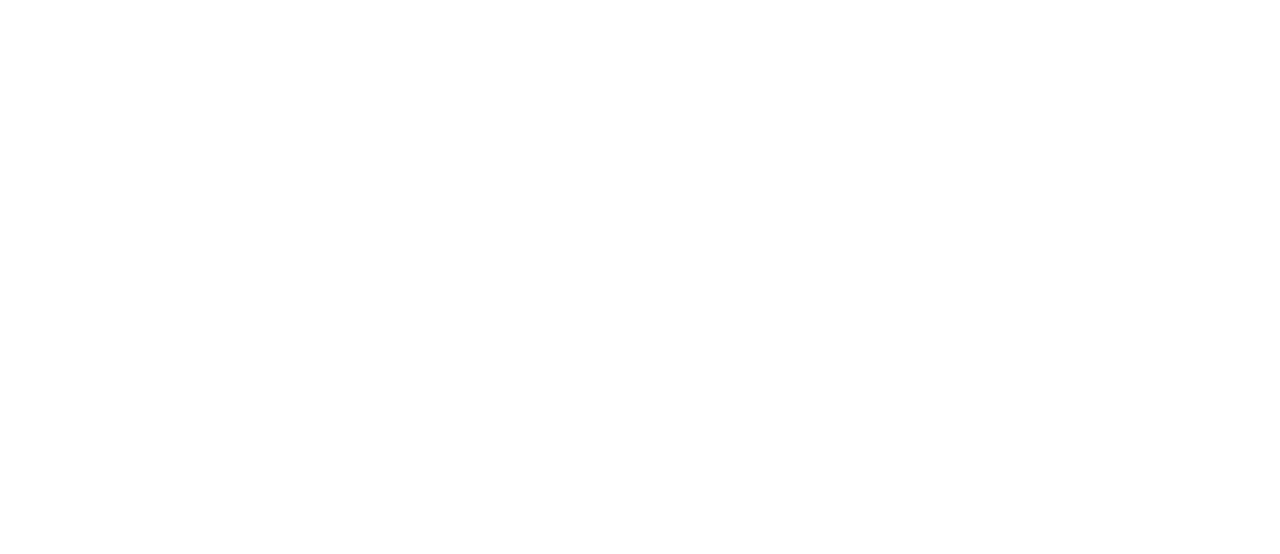
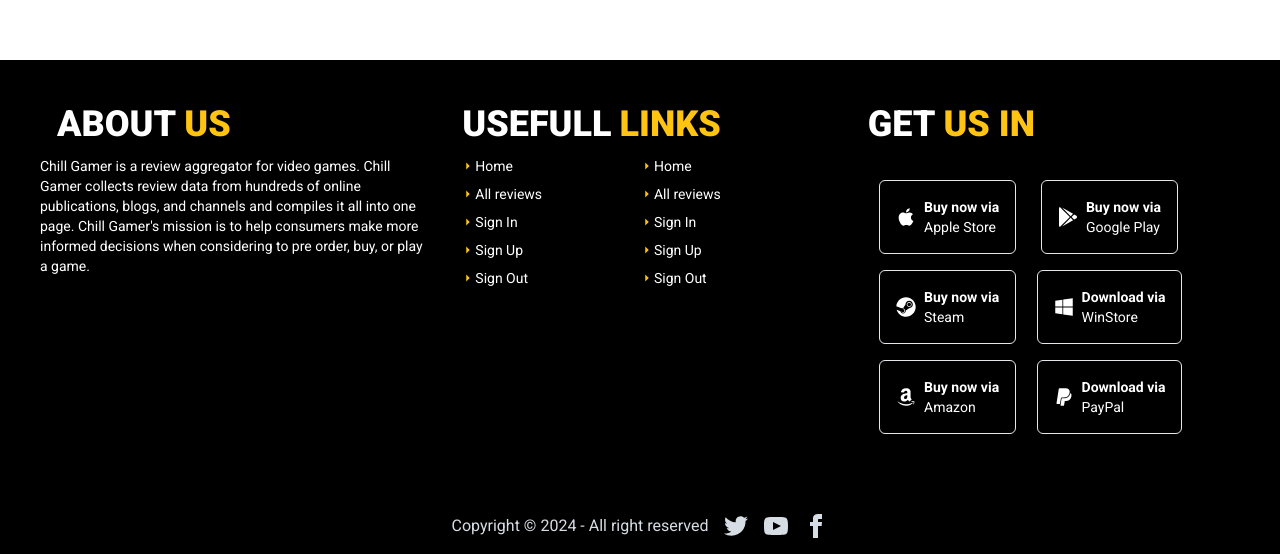
Before and after one commit to farahsamsi/Chill-Gamer-Client, a React (Vite) app: page / in a window 1280 px wide. Shown: the part 648-1202 px from the top of the page. Before the commit the page ends 800 px from the top, so only its background shows below. Built offline with nearby package versions, Linux system fonts and the light colour scheme.

Commit message:
added footer

```diff
--- a/src/Components/Footer.jsx
+++ b/src/Components/Footer.jsx
@@ -1,8 +1,127 @@
+import { Link } from "react-router-dom";
+import { IoMdArrowDropright } from "react-icons/io";
+import { FaApple, FaGooglePlay, FaSteam, FaWindows, FaAmazon, FaPaypal } from "react-icons/fa";
 
 const Footer = () => {
     return (
-        <div>
-            Footer
+        <div className="bg-black text-white">
+            <footer className="footer md:grid-cols-2 xl:grid-cols-3 grid-flow-row p-10 container mx-auto">
+                <nav>
+                    <h1 className="btn btn-ghost text-2xl lg:text-4xl font-extrabold">ABOUT<span className="text-primary">US</span></h1>
+                    <p>Chill Gamer is a review aggregator for video games. Chill Gamer collects review data from hundreds of online publications, blogs, and channels and compiles it all into one page. Chill Gamer&apos;s mission is to help consumers make more informed decisions when considering to pre order, buy, or play a game.</p>
+                </nav>
+                <nav className=" w-full">
+                    <h1 className="btn btn-ghost text-2xl lg:text-4xl font-extrabold">USEFULL<span className="text-primary">LINKS</span></h1>
+                    <div className="grid grid-cols-2 w-full px-4">
+                        <ul className="space-y-2">
+                            <li><Link to='/' className="flex items-center"><span className="text-primary"><IoMdArrowDropright /></span> Home</Link></li>
+                            <li><Link to='/allReviews' className="flex items-center"><span className="text-primary"><IoMdArrowDropright /></span> All reviews</Link></li>
+                            <li><Link to='/login' className="flex items-center"><span className="text-primary"><IoMdArrowDropright /></span> Sign In</Link></li>
+                            <li><Link to='/register' className="flex items-center"><span className="text-primary"><IoMdArrowDropright /></span> Sign Up</Link></li>
+                            <li><Link className="flex items-center"><span className="text-primary"><IoMdArrowDropright /></span> Sign Out</Link></li>
+                        </ul>
+                        <ul className="space-y-2">
+                            <li><Link to='/' className="flex items-center"><span className="text-primary"><IoMdArrowDropright /></span> Home</Link></li>
+                            <li><Link to='/allReviews' className="flex items-center"><span className="text-primary"><IoMdArrowDropright /></span> All reviews</Link></li>
+                            <li><Link to='/login' className="flex items-center"><span className="text-primary"><IoMdArrowDropright /></span> Sign In</Link></li>
+                            <li><Link to='/register' className="flex items-center"><span className="text-primary"><IoMdArrowDropright /></span> Sign Up</Link></li>
+                            <li><Link className="flex items-center"><span className="text-primary"><IoMdArrowDropright /></span> Sign Out</Link></li>
+                        </ul>
+                    </div>
+                </nav>
+                <nav className="md:col-span-2 xl:col-span-1">
+                    <h1 className="btn btn-ghost text-2xl lg:text-4xl font-extrabold">GET<span className="text-primary">US IN</span></h1>
+                    <div className="grid grid-cols-2 md:grid-cols-4 xl:grid-cols-2 justify-items-center gap-4 md:p-6 ">
+                        {/* Apple Store Button */}
+                        <div className="flex items-center justify-center p-4 border rounded-md shadow-md hover:bg-gray-700">
+                            <FaApple className="text-xl mr-2" />
+                            <span>
+                                <strong>Buy now via</strong> <br /> Apple Store
+                            </span>
+                        </div>
+
+                        {/* Google Play Button */}
+                        <div className="flex items-center justify-center p-4 border rounded-md shadow-md hover:bg-gray-700">
+                            <FaGooglePlay className="text-xl mr-2" />
+                            <span>
+                                <strong>Buy now via</strong> <br /> Google Play
+                            </span>
+                        </div>
+
+                        {/* Steam Button */}
+                        <div className="flex items-center justify-center p-4 border rounded-md shadow-md hover:bg-gray-700">
+                            <FaSteam className="text-xl mr-2" />
+                            <span>
+                                <strong>Buy now via</strong> <br /> Steam
+                            </span>
+                        </div>
+
+                        {/* Windows Store Button */}
+                        <div className="flex items-center justify-center p-4 border rounded-md shadow-md hover:bg-gray-700">
+                            <FaWindows className="text-xl mr-2" />
+                            <span>
+                                <strong>Download via</strong> <br /> WinStore
+                            </span>
+                        </div>
+
+                        {/* Amazon Button */}
+                        <div className="flex items-center justify-center p-4 border rounded-md shadow-md hover:bg-gray-700">
+                            <FaAmazon className="text-xl mr-2" />
+                            <span>
+                                <strong>Buy now via</strong> <br /> Amazon
+                            </span>
+                        </div>
+
+                        {/* PayPal Button */}
+                        <div className="flex items-center justify-center p-4 border rounded-md shadow-md hover:bg-gray-700">
+                            <FaPaypal className="text-xl mr-2" />
+                            <span>
+                                <strong>Download via</strong> <br /> PayPal
+                            </span>
+                        </div>
+                    </div>
+                </nav>
+            </footer>
+            <footer className="flex justify-center gap-4 text-neutral-content items-center p-4">
+                <aside className="">
+                    <p>Copyright © {new Date().getFullYear()} - All right reserved</p>
+                </aside>
+                <nav className="flex  gap-4 items-center justify-center">
+                    <a>
+                        <svg
+                            xmlns="http://www.w3.org/2000/svg"
+                            width="24"
+                            height="24"
+                            viewBox="0 0 24 24"
+                            className="fill-current">
+                            <path
+                                d="M24 4.557c-.883.392-1.832.656-2.828.775 1.017-.609 1.798-1.574 2.165-2.724-.951.564-2.005.974-3.127 1.195-.897-.957-2.178-1.555-3.594-1.555-3.179 0-5.515 2.966-4.797 6.045-4.091-.205-7.719-2.165-10.148-5.144-1.29 2.213-.669 5.108 1.523 6.574-.806-.026-1.566-.247-2.229-.616-.054 2.281 1.581 4.415 3.949 4.89-.693.188-1.452.232-2.224.084.626 1.956 2.444 3.379 4.6 3.419-2.07 1.623-4.678 2.348-7.29 2.04 2.179 1.397 4.768 2.212 7.548 2.212 9.142 0 14.307-7.721 13.995-14.646.962-.695 1.797-1.562 2.457-2.549z"></path>
+                        </svg>
+                    </a>
+                    <a>
+                        <svg
+                            xmlns="http://www.w3.org/2000/svg"
+                            width="24"
+                            height="24"
+                            viewBox="0 0 24 24"
+                            className="fill-current">
+                            <path
+                                d="M19.615 3.184c-3.604-.246-11.631-.245-15.23 0-3.897.266-4.356 2.62-4.385 8.816.029 6.185.484 8.549 4.385 8.816 3.6.245 11.626.246 15.23 0 3.897-.266 4.356-2.62 4.385-8.816-.029-6.185-.484-8.549-4.385-8.816zm-10.615 12.816v-8l8 3.993-8 4.007z"></path>
+                        </svg>
+                    </a>
+                    <a>
+                        <svg
+                            xmlns="http://www.w3.org/2000/svg"
+                            width="24"
+                            height="24"
+                            viewBox="0 0 24 24"
+                            className="fill-current">
+                            <path
+                                d="M9 8h-3v4h3v12h5v-12h3.642l.358-4h-4v-1.667c0-.955.192-1.333 1.115-1.333h2.885v-5h-3.808c-3.596 0-5.192 1.583-5.192 4.615v3.385z"></path>
+                        </svg>
+                    </a>
+                </nav>
+            </footer>
         </div>
     );
 };
--- a/src/MainLayout/MainLayout.jsx
+++ b/src/MainLayout/MainLayout.jsx
@@ -1,5 +1,6 @@
 import { Outlet } from "react-router-dom";
 import Navbar from "../Components/Navbar/Navbar";
+import Footer from "../Components/Footer";
 
 const MainLayout = () => {
     return (
@@ -7,10 +8,12 @@
 
             {/* Navbar  */}
             <Navbar></Navbar>
-
-            <Outlet></Outlet>
+            <div className="my-8 min-h-[calc(100vh-300px)]">
+                <Outlet></Outlet>
+            </div>
 
             {/* Footer */}
+            <Footer></Footer>
         </div>
     );
 };
```
